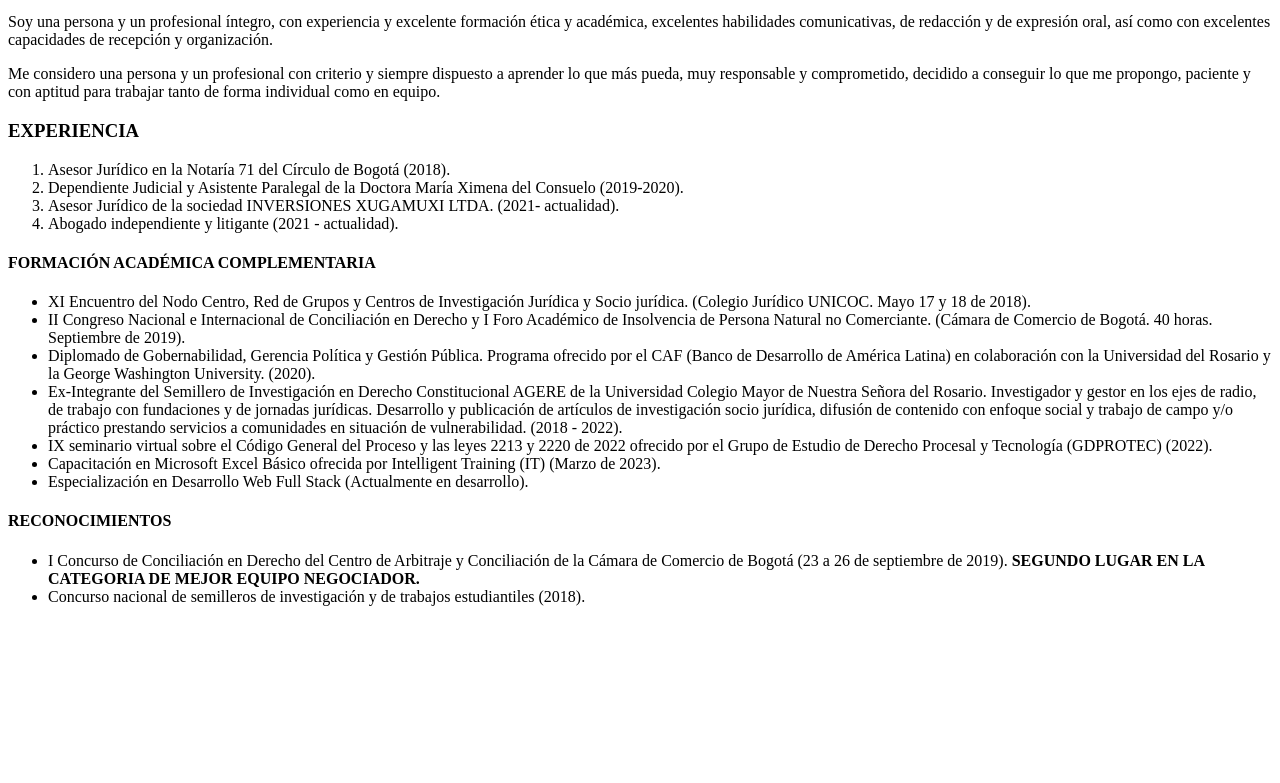
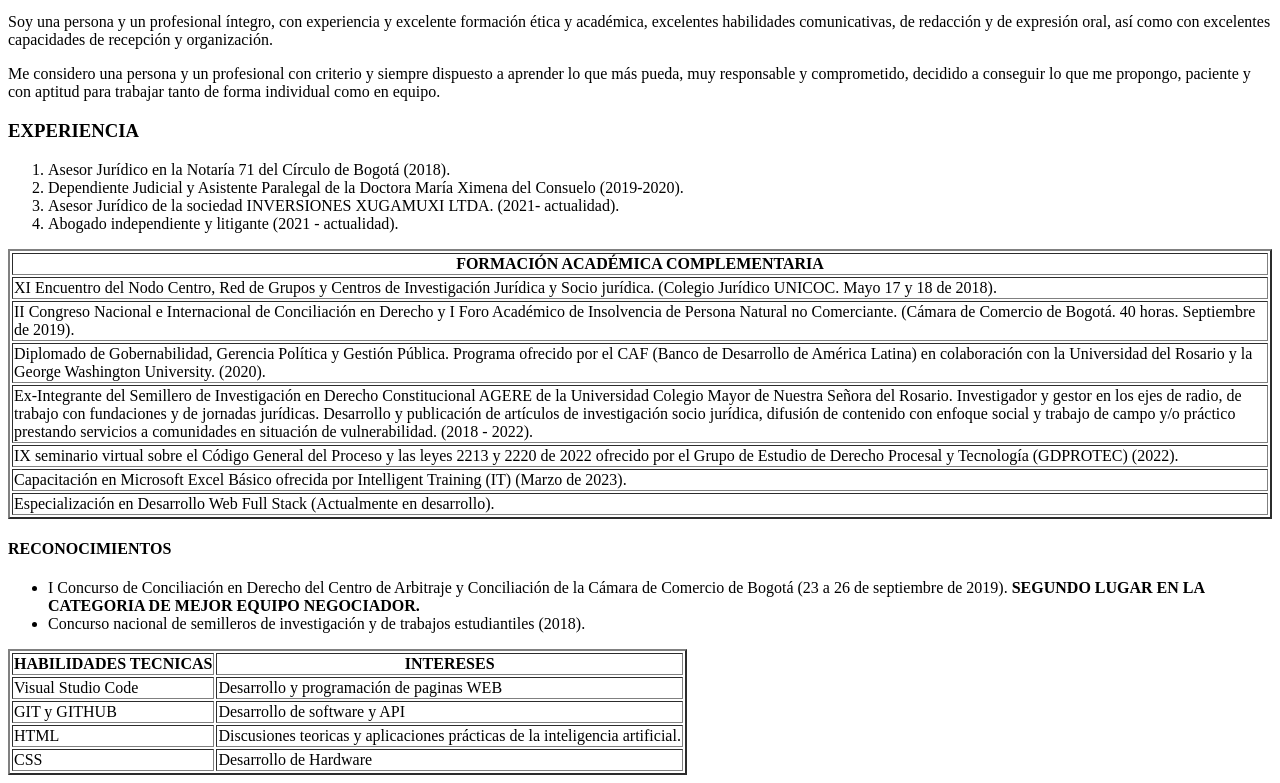
Before and after one commit to LuisMCortesG/Hoja-de-Vida, a plain HTML site: page index.html in a window 1280 px wide. Shown: the part 386-1169 px from the top of the page. Before the commit the page ends 1008 px from the top, so only its background shows below. Drawn offline with Linux system fonts and the light colour scheme.

Commit message:
UPDATE TABLAS

```diff
--- a/index.html
+++ b/index.html
@@ -32,21 +32,43 @@
                 <li>Abogado independiente y litigante (2021 - actualidad).</li>
                 </ol>
 
-                    <h4>FORMACIÓN ACADÉMICA COMPLEMENTARIA</h4>
-                    <ul>
-                    <li>XI Encuentro del Nodo Centro, Red de Grupos y Centros de Investigación Jurídica y Socio jurídica. (Colegio Jurídico UNICOC. Mayo 17 y 18 de 2018).</li>
-                    <li>II Congreso Nacional e Internacional de Conciliación en Derecho y I Foro Académico de Insolvencia de Persona Natural no Comerciante. (Cámara de Comercio de Bogotá. 40 horas. Septiembre de 2019).</li>
-                    <li>Diplomado de Gobernabilidad, Gerencia Política y Gestión Pública. Programa ofrecido por el CAF (Banco de Desarrollo de América Latina) en colaboración con la Universidad del Rosario y la George Washington University. (2020).</li>
-                    <li>Ex-Integrante del Semillero de Investigación en Derecho Constitucional AGERE de la Universidad Colegio Mayor de Nuestra Señora del Rosario. Investigador y gestor en los ejes de radio, de trabajo con fundaciones y de jornadas jurídicas. Desarrollo y publicación de artículos de investigación socio jurídica, difusión de contenido con enfoque social y trabajo de campo y/o práctico prestando servicios a comunidades en situación de vulnerabilidad. (2018 - 2022).</li>
-                    <li>IX seminario virtual sobre el Código General del Proceso y las leyes 2213 y 2220 de 2022 ofrecido por el Grupo de Estudio de Derecho Procesal y Tecnología (GDPROTEC) (2022). </li>
-                    <li>Capacitación en Microsoft Excel Básico ofrecida por Intelligent Training (IT) (Marzo de 2023).</li>
-                    <li>Especialización en Desarrollo Web Full Stack (Actualmente en desarrollo).</li>
-                    </ul>
+                    <table border="2pixel">
+                        <tr>
+                            <th> FORMACIÓN ACADÉMICA COMPLEMENTARIA </th>
+                        </tr>
+                        <tr><td>XI Encuentro del Nodo Centro, Red de Grupos y Centros de Investigación Jurídica y Socio jurídica. (Colegio Jurídico UNICOC. Mayo 17 y 18 de 2018).</td></tr>
+                        <tr><td>II Congreso Nacional e Internacional de Conciliación en Derecho y I Foro Académico de Insolvencia de Persona Natural no Comerciante. (Cámara de Comercio de Bogotá. 40 horas. Septiembre de 2019).</td></tr>
+                        <tr><td>Diplomado de Gobernabilidad, Gerencia Política y Gestión Pública. Programa ofrecido por el CAF (Banco de Desarrollo de América Latina) en colaboración con la Universidad del Rosario y la George Washington University. (2020).</td></tr>
+                        <tr><td>Ex-Integrante del Semillero de Investigación en Derecho Constitucional AGERE de la Universidad Colegio Mayor de Nuestra Señora del Rosario. Investigador y gestor en los ejes de radio, de trabajo con fundaciones y de jornadas jurídicas. Desarrollo y publicación de artículos de investigación socio jurídica, difusión de contenido con enfoque social y trabajo de campo y/o práctico prestando servicios a comunidades en situación de vulnerabilidad. (2018 - 2022).</td></tr>
+                        <tr><td>IX seminario virtual sobre el Código General del Proceso y las leyes 2213 y 2220 de 2022 ofrecido por el Grupo de Estudio de Derecho Procesal y Tecnología (GDPROTEC) (2022).</td></tr>
+                        <tr><td>Capacitación en Microsoft Excel Básico ofrecida por Intelligent Training (IT) (Marzo de 2023).</td></tr>
+                        <tr><td>Especialización en Desarrollo Web Full Stack (Actualmente en desarrollo).</td></tr>
+                    </table>
+
 
                     <h4>RECONOCIMIENTOS</h4>
                     <ul>
                     <li>I Concurso de Conciliación en Derecho del Centro de Arbitraje y Conciliación de la Cámara de Comercio de Bogotá (23 a 26 de septiembre de 2019). <strong>SEGUNDO LUGAR EN LA CATEGORIA DE MEJOR EQUIPO NEGOCIADOR.</strong></li>
                     <li>Concurso nacional de semilleros de investigación y de trabajos estudiantiles (2018).</li>
                     </ul>
+
+                        <table border="2pixel">
+                            <tr>
+                                <th>HABILIDADES TECNICAS</th>
+                                <th>INTERESES</th>
+                            </tr>
+
+                            <tr><td>Visual Studio Code</td>
+                            <td>Desarrollo y programación de paginas WEB</td></tr>
+
+                            <tr><td>GIT y GITHUB</td>
+                            <td>Desarrollo de software y API</td></tr>
+
+                            <tr><td>HTML</td>
+                            <td>Discusiones teoricas y aplicaciones prácticas de la inteligencia artificial.</td></tr>
+
+                            <tr><td>CSS</td> <td>Desarrollo de Hardware</td></tr>
+                        </table>
+
     </body>
 </html>
```
